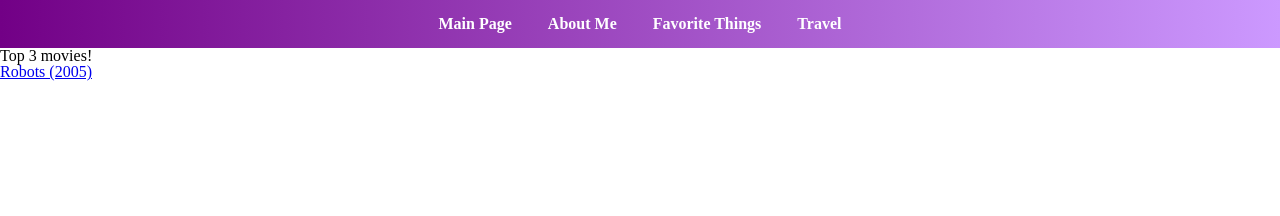
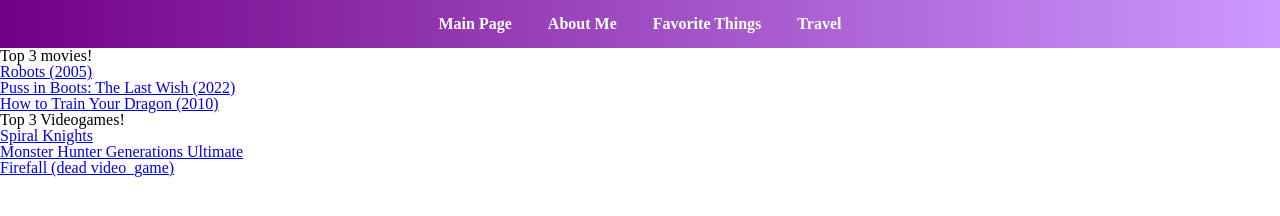
Before and after one commit to Zatharis/Take-home, a plain HTML site: page FavoriteThings.html in a window 1280 px wide. Drawn offline with Linux system fonts and the light colour scheme.

Commit message:
finished content for favorite things

```diff
--- a/FavoriteThings.html
+++ b/FavoriteThings.html
@@ -20,8 +20,18 @@
         <h1>Top 3 movies!</h1>
         <ol>
             <li><a href="https://www.imdb.com/title/tt0358082/">Robots (2005)</a></li>
+            <li><a href="https://www.imdb.com/title/tt3915174/">Puss in Boots: The Last Wish (2022)</a></li>
+            <li><a href="https://www.imdb.com/title/tt0892769/">How to Train Your Dragon (2010)</a></li>
         </ol>
     </article>
 
+    <article>
+        <h1>Top 3 Videogames!</h1>
+        <ol>
+            <li><a href="https://store.steampowered.com/app/99900/Spiral_Knights/">Spiral Knights</a></li>
+            <li><a href="https://en.wikipedia.org/wiki/Monster_Hunter_Generations">Monster Hunter Generations Ultimate</a></li>
+            <li><a href="https://en.wikipedia.org/wiki/Firefall_(video_game)">Firefall (dead video_game)</a></li>
+        </ol>
+    </article>
 </body>
 </html>
```
